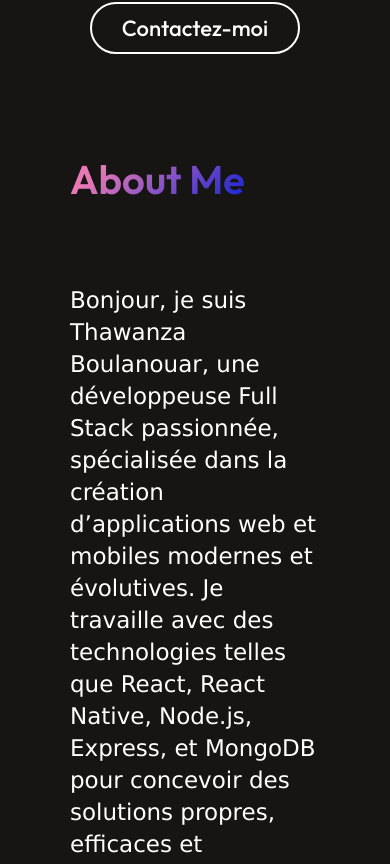
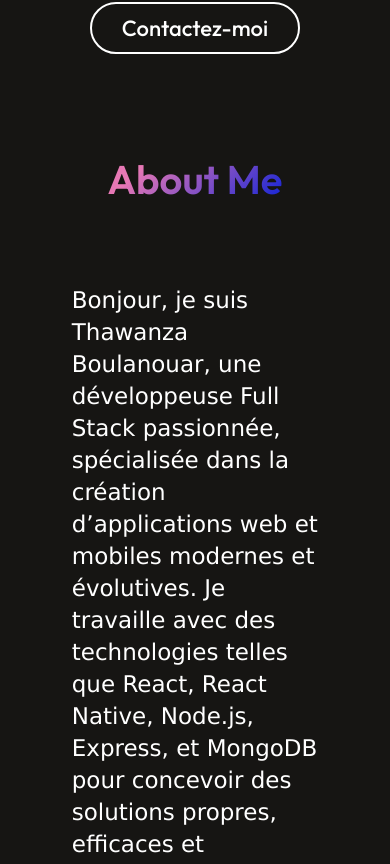
Before and after one commit to Thawanza/Mon-Portfolio, a React (Vite) app: page / in a window 390 px wide. Shown: the part 874-1738 px from the top of the page. Built offline with nearby package versions, Linux system fonts and the light colour scheme.

Commit message:
responsivite of text

```diff
--- a/src/Components/About/About.css
+++ b/src/Components/About/About.css
@@ -17,7 +17,7 @@
 }
 
 .about-title h1 {
-    padding: 0px 30px;
+    padding: 0px 10px;
     font-size: 50px;
     font-weight: 600;
 
@@ -97,7 +97,7 @@
     .about{
         gap:80px;
         margin:50px 70px;
-        align-items: start;
+
     }
     .about-title img{
          width: 130px;
@@ -108,12 +108,15 @@
         padding: 0;
     }
     .about-sections{
-        flex-direction: row;
+        flex-direction: column;
+        align-items: center;
+        gap: 40px;
     }
-    .about-para p{
+    .about-para{
         font-size: 23px;
         line-height: 32px;
          width: 85%;
+
     }
     .about-achievements{
         flex-direction: column;
```
